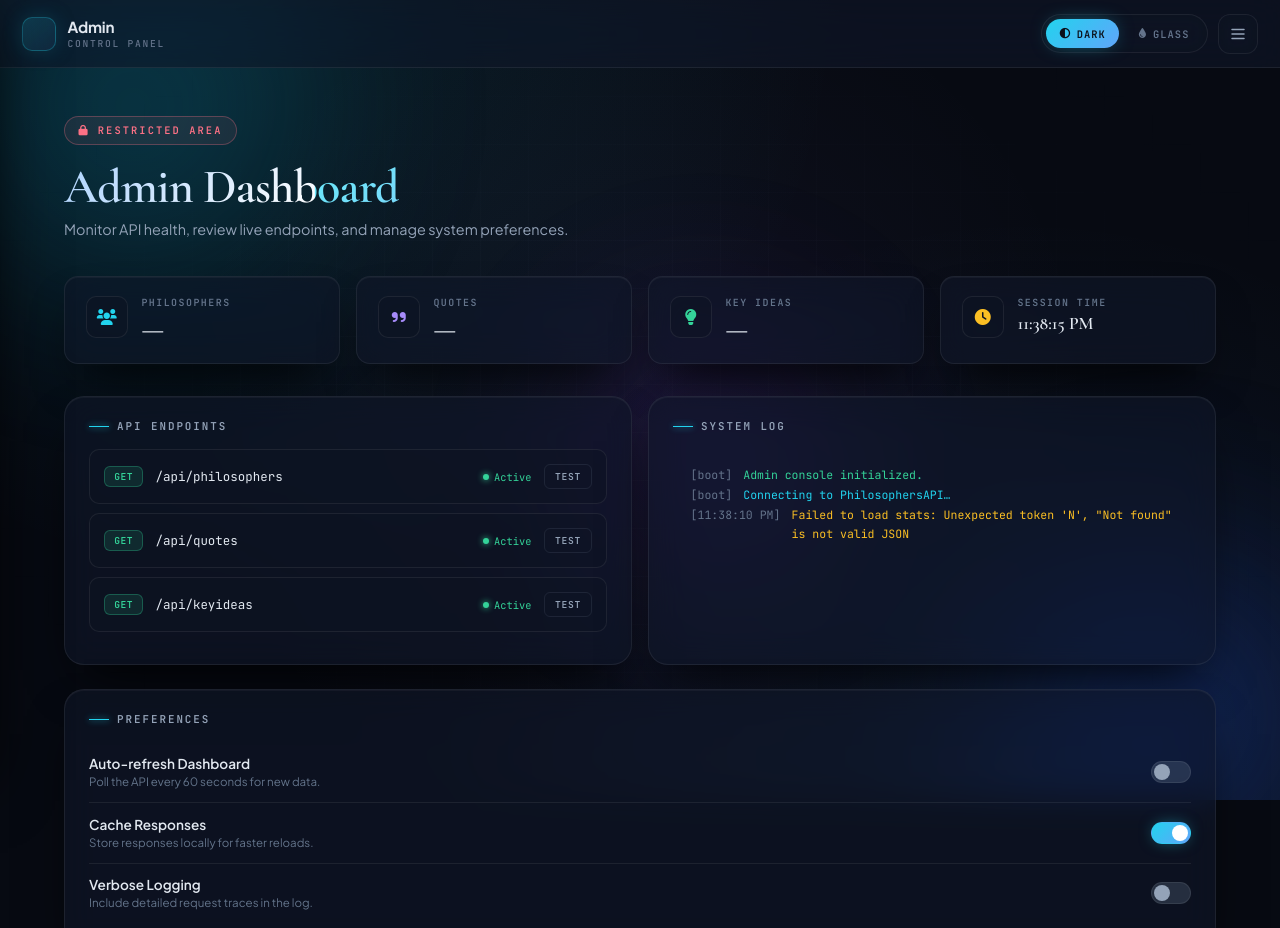
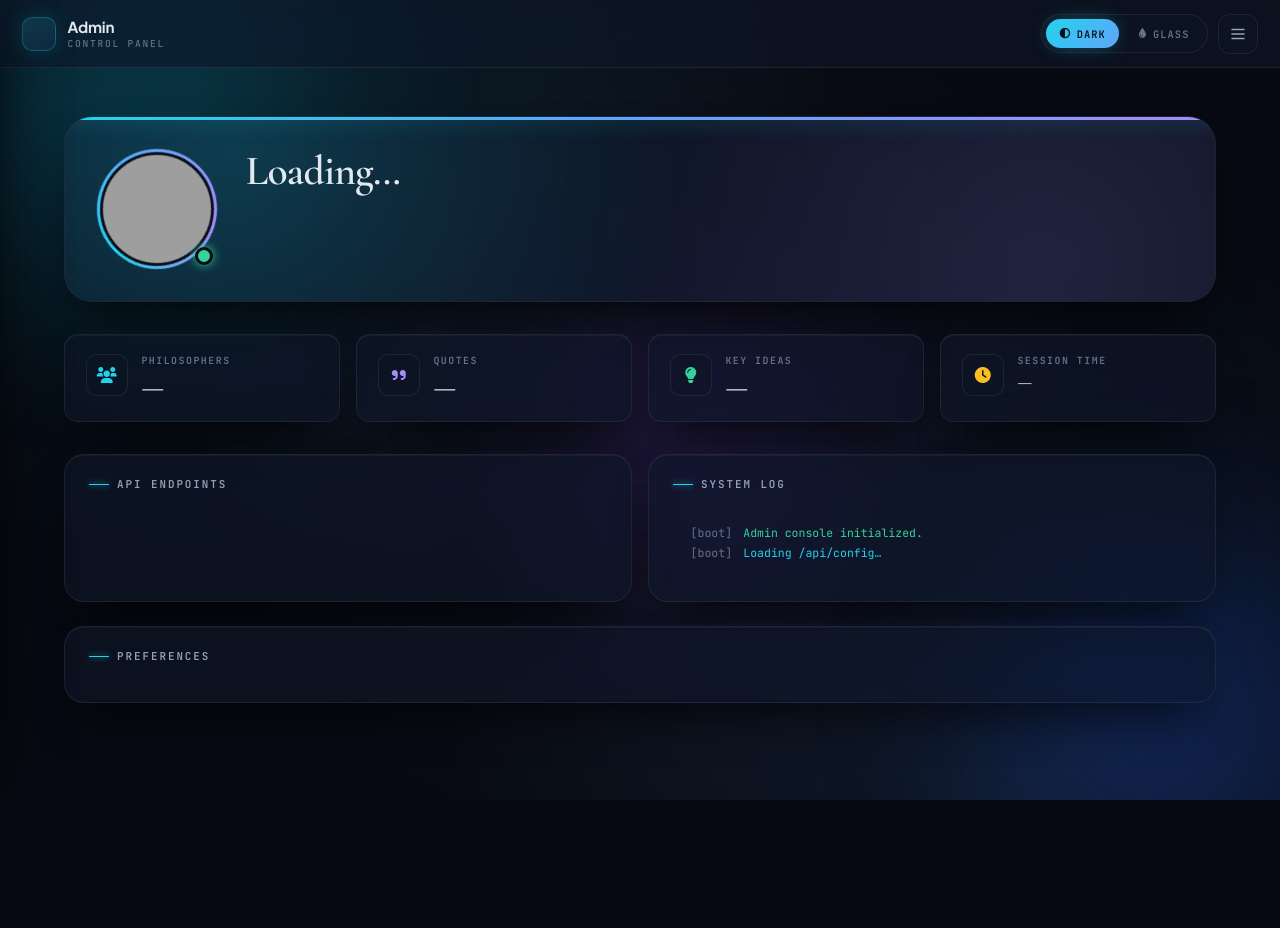
Before and after one commit to mythtiannnj/philosophy, a website: page public/admin.html in a window 1280 px wide. Shown: the top 928 px of the page. After the commit the page ends 800 px from the top, so only its background shows below. Drawn offline with nearby package versions, Linux system fonts and the light colour scheme; no server answers; grey boxes are pictures that could not be loaded; some icons are missing.

Commit message:
Update admin.html

```diff
--- a/public/admin.html
+++ b/public/admin.html
@@ -15,30 +15,184 @@
   <style>
     .container { max-width: 1200px; margin: 0 auto; padding: 2rem 1.5rem 4rem; }
 
-    header.page-head { margin-bottom: 2.4rem; }
-    header.page-head .eyebrow {
-      display: inline-flex; align-items: center; gap: 0.5rem;
-      font-family: var(--font-mono);
-      font-size: 0.65rem; font-weight: 700;
-      letter-spacing: 0.2em; text-transform: uppercase;
-      color: var(--accent-rose);
-      padding: 0.4rem 0.85rem;
-      border-radius: 999px;
-      background: rgba(251, 113, 133, 0.08);
-      border: 1px solid rgba(251, 113, 133, 0.3);
-      margin-bottom: 1rem;
+    /* ---------- Profile Hero ---------- */
+    .profile-hero {
+      position: relative;
+      border-radius: var(--radius-xl);
+      padding: 2rem;
+      margin-bottom: 2rem;
+      overflow: hidden;
     }
-    header.page-head h1 {
+    .profile-hero::before {
+      content: '';
+      position: absolute;
+      inset: 0;
+      background:
+        radial-gradient(circle at 15% 20%, rgba(34, 211, 238, 0.16), transparent 45%),
+        radial-gradient(circle at 85% 80%, rgba(167, 139, 250, 0.14), transparent 45%);
+      pointer-events: none;
+    }
+    .profile-hero::after {
+      content: '';
+      position: absolute;
+      left: 0; right: 0; top: 0;
+      height: 3px;
+      background: linear-gradient(to right, var(--accent-cyan), var(--accent-blue), var(--accent-purple));
+      box-shadow: 0 0 20px rgba(34, 211, 238, 0.6);
+    }
+
+    .profile-inner {
+      position: relative;
+      display: flex;
+      gap: 1.8rem;
+      align-items: flex-start;
+    }
+
+    .avatar-wrap { position: relative; flex-shrink: 0; }
+    .avatar-ring {
+      padding: 3px;
+      border-radius: 50%;
+      background: conic-gradient(from 0deg,
+        var(--accent-cyan), var(--accent-blue), var(--accent-purple), var(--accent-cyan));
+      animation: spin 8s linear infinite;
+    }
+    @keyframes spin { to { transform: rotate(360deg); } }
+    .avatar-inner {
+      padding: 3px;
+      border-radius: 50%;
+      background: #0b0f19;
+    }
+    .avatar-inner img {
+      width: 108px; height: 108px;
+      object-fit: cover;
+      border-radius: 50%;
+      display: block;
+      background: #0d1422;
+    }
+    .avatar-status {
+      position: absolute;
+      bottom: 4px; right: 4px;
+      width: 18px; height: 18px;
+      border-radius: 50%;
+      background: var(--accent-emerald);
+      border: 3px solid #070a12;
+      box-shadow: 0 0 10px var(--accent-emerald);
+      z-index: 2;
+    }
+
+    .profile-body { flex: 1; min-width: 0; }
+
+    .profile-name {
       font-family: var(--font-serif);
-      font-size: clamp(2rem, 4.5vw, 3rem);
+      font-size: clamp(1.9rem, 3.4vw, 2.6rem);
       font-weight: 600;
       letter-spacing: -0.02em;
       line-height: 1.1;
-      margin-bottom: 0.4rem;
+      color: var(--text);
+      display: inline-flex;
+      align-items: center;
+      gap: 0.6rem;
+      flex-wrap: wrap;
+      margin-bottom: 0.35rem;
     }
-    header.page-head p { color: var(--text-dim); font-size: 0.9rem; }
 
-    /* KPI grid */
+    .verified-badge {
+      display: inline-flex;
+      align-items: center;
+      justify-content: center;
+      width: 26px; height: 26px;
+      border-radius: 50%;
+      background: linear-gradient(135deg, #22d3ee, #3b82f6);
+      color: #ffffff;
+      box-shadow:
+        0 0 0 3px rgba(34, 211, 238, 0.15),
+        0 0 20px -4px rgba(34, 211, 238, 0.85);
+      flex-shrink: 0;
+      animation: badgePop 0.6s cubic-bezier(0.34, 1.56, 0.64, 1);
+    }
+    .verified-badge svg { width: 14px; height: 14px; }
+    @keyframes badgePop {
+      0%   { transform: scale(0); opacity: 0; }
+      60%  { transform: scale(1.15); }
+      100% { transform: scale(1); opacity: 1; }
+    }
+
+    .profile-role {
+      font-family: var(--font-mono);
+      font-size: 0.7rem;
+      font-weight: 600;
+      letter-spacing: 0.18em;
+      text-transform: uppercase;
+      color: var(--accent-cyan);
+      margin-bottom: 0.85rem;
+    }
+
+    .profile-meta {
+      display: flex; flex-wrap: wrap; gap: 1.1rem;
+      font-family: var(--font-mono);
+      font-size: 0.72rem;
+      color: var(--text-muted);
+      margin-bottom: 1.2rem;
+    }
+    .profile-meta span { display: inline-flex; align-items: center; gap: 0.35rem; }
+
+    .profile-bio {
+      font-size: 0.92rem;
+      line-height: 1.7;
+      color: var(--text-dim);
+      max-width: 68ch;
+      margin-bottom: 1.3rem;
+    }
+
+    .profile-quote {
+      border-left: 2px solid rgba(34, 211, 238, 0.5);
+      padding-left: 1rem;
+      margin-bottom: 1.3rem;
+    }
+    .profile-quote blockquote {
+      font-family: var(--font-serif);
+      font-style: italic;
+      font-size: 1.05rem;
+      color: var(--text);
+      line-height: 1.5;
+    }
+    .profile-quote .author {
+      font-family: var(--font-mono);
+      font-size: 0.7rem;
+      color: var(--accent-cyan);
+      margin-top: 0.35rem;
+      letter-spacing: 0.05em;
+    }
+
+    .profile-links { display: flex; flex-wrap: wrap; gap: 0.55rem; }
+    .profile-links a {
+      display: inline-flex; align-items: center; gap: 0.45rem;
+      font-family: var(--font-mono);
+      font-size: 0.68rem; font-weight: 700;
+      letter-spacing: 0.08em; text-transform: uppercase;
+      padding: 0.5rem 0.85rem;
+      border-radius: 10px;
+      border: 1px solid var(--border-2);
+      color: var(--text-dim);
+      background: var(--panel-soft);
+      transition: all var(--transition-fast);
+    }
+    .profile-links a:hover {
+      color: var(--accent-cyan);
+      border-color: rgba(34, 211, 238, 0.5);
+      background: rgba(34, 211, 238, 0.08);
+      box-shadow: 0 0 20px -6px rgba(34, 211, 238, 0.5);
+      transform: translateY(-2px);
+    }
+
+    @media (max-width: 640px) {
+      .profile-inner { flex-direction: column; align-items: center; text-align: center; }
+      .profile-meta, .profile-links { justify-content: center; }
+      .profile-quote { text-align: left; width: 100%; }
+      .avatar-inner img { width: 92px; height: 92px; }
+    }
+
+    /* ---------- KPIs ---------- */
     .kpi-grid {
       display: grid;
       grid-template-columns: repeat(auto-fit, minmax(200px, 1fr));
@@ -48,9 +202,7 @@
     .kpi {
       padding: 1.2rem 1.3rem;
       border-radius: var(--radius);
-      display: flex;
-      align-items: flex-start;
-      gap: 0.85rem;
+      display: flex; align-items: flex-start; gap: 0.85rem;
       transition: all var(--transition);
     }
     .kpi:hover {
@@ -78,13 +230,12 @@
     }
     .kpi-value {
       font-family: var(--font-serif);
-      font-size: 1.7rem;
-      font-weight: 600;
+      font-size: 1.7rem; font-weight: 600;
       color: var(--text);
       line-height: 1.1;
     }
 
-    /* Panels */
+    /* ---------- Panels ---------- */
     .panels {
       display: grid;
       grid-template-columns: 1fr 1fr;
@@ -111,11 +262,9 @@
       box-shadow: 0 0 6px var(--accent-cyan);
     }
 
-    /* API endpoint rows */
+    /* API rows */
     .api-row {
-      display: flex;
-      align-items: center;
-      gap: 0.8rem;
+      display: flex; align-items: center; gap: 0.8rem;
       padding: 0.85rem 0.9rem;
       border-radius: 10px;
       background: var(--panel-soft);
@@ -152,13 +301,11 @@
       color: var(--accent-emerald);
       display: inline-flex; align-items: center; gap: 0.35rem;
     }
+    .api-row .status.offline { color: var(--accent-rose); }
     .api-row .status .dot {
       width: 6px; height: 6px; border-radius: 50%;
-      background: var(--accent-emerald);
-      box-shadow: 0 0 6px var(--accent-emerald);
-    }
-    .api-row .actions {
-      display: flex; gap: 0.35rem;
+      background: currentColor;
+      box-shadow: 0 0 6px currentColor;
     }
     .mini-btn {
       font-family: var(--font-mono);
@@ -178,7 +325,7 @@
       background: rgba(34, 211, 238, 0.08);
     }
 
-    /* Terminal / log */
+    /* Terminal */
     .terminal {
       padding: 1rem 1.1rem;
       border-radius: var(--radius);
@@ -202,12 +349,8 @@
       border-bottom: 1px solid var(--border);
     }
     .setting-row:last-child { border-bottom: none; }
-    .setting-row .name {
-      font-size: 0.85rem; font-weight: 600; color: var(--text);
-    }
-    .setting-row .desc {
-      font-size: 0.72rem; color: var(--text-muted); margin-top: 2px;
-    }
+    .setting-row .name { font-size: 0.85rem; font-weight: 600; color: var(--text); }
+    .setting-row .desc { font-size: 0.72rem; color: var(--text-muted); margin-top: 2px; }
     .switch {
       position: relative;
       width: 40px; height: 22px;
@@ -231,10 +374,7 @@
       border-color: transparent;
       box-shadow: 0 0 16px -4px rgba(34, 211, 238, 0.6);
     }
-    .switch.on::after {
-      left: 20px;
-      background: #ffffff;
-    }
+    .switch.on::after { left: 20px; background: #ffffff; }
   </style>
 </head>
 <body data-theme="dark">
@@ -301,36 +441,63 @@
   <!-- Content -->
   <div class="main-shell">
     <div class="container">
-      <header class="page-head animate-reveal">
-        <span class="eyebrow"><i class="fas fa-lock"></i> Restricted area</span>
-        <h1><span class="brand-gradient-text">Admin Dashboard</span></h1>
-        <p>Monitor API health, review live endpoints, and manage system preferences.</p>
-      </header>
+      <!-- Profile Hero -->
+      <section class="profile-hero glass animate-reveal">
+        <div class="profile-inner">
+          <div class="avatar-wrap">
+            <div class="avatar-ring">
+              <div class="avatar-inner">
+                <img id="admin-avatar" src="https://iili.io/nRjM60b.jpg" alt="Admin avatar" />
+              </div>
+            </div>
+            <span class="avatar-status" title="Online"></span>
+          </div>
+
+          <div class="profile-body">
+            <h1 class="profile-name" id="admin-name">Loading…</h1>
+            <p class="profile-role" id="admin-role"></p>
+
+            <div class="profile-meta">
+              <span id="admin-location"></span>
+              <span id="admin-joined"></span>
+            </div>
+
+            <p class="profile-bio" id="admin-bio"></p>
+
+            <div class="profile-quote">
+              <blockquote id="admin-quote"></blockquote>
+              <div class="author" id="admin-quote-author"></div>
+            </div>
+
+            <div class="profile-links" id="admin-links"></div>
+          </div>
+        </div>
+      </section>
 
       <!-- KPIs -->
       <div class="kpi-grid">
-        <div class="kpi glass animate-reveal">
+        <div class="kpi glass animate-reveal" style="animation-delay:0.05s;">
           <div class="kpi-icon cyan"><i class="fas fa-users"></i></div>
           <div>
             <div class="kpi-label">Philosophers</div>
             <div class="kpi-value" id="admin-philosophers">—</div>
           </div>
         </div>
-        <div class="kpi glass animate-reveal" style="animation-delay:0.05s;">
+        <div class="kpi glass animate-reveal" style="animation-delay:0.1s;">
           <div class="kpi-icon purple"><i class="fas fa-quote-right"></i></div>
           <div>
             <div class="kpi-label">Quotes</div>
             <div class="kpi-value" id="admin-quotes">—</div>
           </div>
         </div>
-        <div class="kpi glass animate-reveal" style="animation-delay:0.1s;">
+        <div class="kpi glass animate-reveal" style="animation-delay:0.15s;">
           <div class="kpi-icon emerald"><i class="fas fa-lightbulb"></i></div>
           <div>
             <div class="kpi-label">Key Ideas</div>
             <div class="kpi-value" id="admin-ideas">—</div>
           </div>
         </div>
-        <div class="kpi glass animate-reveal" style="animation-delay:0.15s;">
+        <div class="kpi glass animate-reveal" style="animation-delay:0.2s;">
           <div class="kpi-icon amber"><i class="fas fa-clock"></i></div>
           <div>
             <div class="kpi-label">Session Time</div>
@@ -341,129 +508,30 @@
 
       <!-- Panels -->
       <div class="panels">
-        <div class="panel glass animate-reveal" style="animation-delay:0.2s;">
+        <div class="panel glass animate-reveal" style="animation-delay:0.25s;">
           <h3>API Endpoints</h3>
-
-          <div class="api-row">
-            <span class="method">GET</span>
-            <code>/api/philosophers</code>
-            <span class="status"><span class="dot"></span>Active</span>
-            <div class="actions">
-              <button class="mini-btn" onclick="pingEndpoint('/api/philosophers')">Test</button>
-            </div>
-          </div>
-
-          <div class="api-row">
-            <span class="method">GET</span>
-            <code>/api/quotes</code>
-            <span class="status"><span class="dot"></span>Active</span>
-            <div class="actions">
-              <button class="mini-btn" onclick="pingEndpoint('/api/quotes')">Test</button>
-            </div>
-          </div>
-
-          <div class="api-row">
-            <span class="method">GET</span>
-            <code>/api/keyideas</code>
-            <span class="status"><span class="dot"></span>Active</span>
-            <div class="actions">
-              <button class="mini-btn" onclick="pingEndpoint('/api/keyideas')">Test</button>
-            </div>
-          </div>
+          <div id="endpoint-list"></div>
         </div>
 
-        <div class="panel glass animate-reveal" style="animation-delay:0.25s;">
+        <div class="panel glass animate-reveal" style="animation-delay:0.3s;">
           <h3>System Log</h3>
           <div class="terminal" id="syslog">
             <div class="line"><span class="ts">[boot]</span><span class="msg ok">Admin console initialized.</span></div>
-            <div class="line"><span class="ts">[boot]</span><span class="msg info">Connecting to PhilosophersAPI…</span></div>
+            <div class="line"><span class="ts">[boot]</span><span class="msg info">Loading /api/config…</span></div>
           </div>
         </div>
       </div>
 
-      <!-- Settings -->
-      <div class="panel glass animate-reveal" style="animation-delay:0.3s;">
+      <!-- Preferences -->
+      <div class="panel glass animate-reveal" style="animation-delay:0.35s;">
         <h3>Preferences</h3>
-
-        <div class="setting-row">
-          <div>
-            <div class="name">Auto-refresh Dashboard</div>
-            <div class="desc">Poll the API every 60 seconds for new data.</div>
-          </div>
-          <div class="switch" onclick="this.classList.toggle('on')"></div>
-        </div>
-
-        <div class="setting-row">
-          <div>
-            <div class="name">Cache Responses</div>
-            <div class="desc">Store responses locally for faster reloads.</div>
-          </div>
-          <div class="switch on" onclick="this.classList.toggle('on')"></div>
-        </div>
-
-        <div class="setting-row">
-          <div>
-            <div class="name">Verbose Logging</div>
-            <div class="desc">Include detailed request traces in the log.</div>
-          </div>
-          <div class="switch" onclick="this.classList.toggle('on')"></div>
-        </div>
+        <div id="pref-list"></div>
       </div>
     </div>
   </div>
 
   <script src="/assets/js/theme.js"></script>
   <script src="/assets/js/menu.js"></script>
-  <script>
-    // --- Admin: fetch stats ---
-    function log(msg, type = 'info') {
-      const log = document.getElementById('syslog');
-      const ts = new Date().toLocaleTimeString();
-      const line = document.createElement('div');
-      line.className = 'line';
-      line.innerHTML = `<span class="ts">[${ts}]</span><span class="msg ${type}">${msg}</span>`;
-      log.appendChild(line);
-      log.scrollTop = log.scrollHeight;
-    }
-
-    async function loadStats() {
-      try {
-        const [p, q, k] = await Promise.all([
-          fetch('/api/philosophers').then(r => r.json()),
-          fetch('/api/quotes').then(r => r.json()),
-          fetch('/api/keyideas').then(r => r.json()),
-        ]);
-        document.getElementById('admin-philosophers').textContent = Array.isArray(p) ? p.length : '—';
-        document.getElementById('admin-quotes').textContent = Array.isArray(q) ? q.length : '—';
-        document.getElementById('admin-ideas').textContent = Array.isArray(k) ? k.length : '—';
-        log(`Loaded ${p.length} philosophers, ${q.length} quotes, ${k.length} ideas.`, 'ok');
-      } catch (e) {
-        log('Failed to load stats: ' + e.message, 'warn');
-      }
-    }
-
-    async function pingEndpoint(url) {
-      log(`Testing ${url}…`);
-      const start = performance.now();
-      try {
-        const r = await fetch(url);
-        const elapsed = Math.round(performance.now() - start);
-        if (!r.ok) throw new Error('HTTP ' + r.status);
-        const data = await r.json();
-        const size = Array.isArray(data) ? data.length : Object.keys(data).length;
-        log(`${url} → OK (${elapsed}ms, ${size} records)`, 'ok');
-      } catch (e) {
-        log(`${url} → FAIL (${e.message})`, 'warn');
-      }
-    }
-
-    function tick() {
-      const el = document.getElementById('admin-time');
-      if (el) el.textContent = new Date().toLocaleTimeString();
-    }
-    setInterval(tick, 1000); tick();
-
-    loadStats();
-  </script>
+  <script src="/assets/js/admin.js"></script>
 </body>
 </html>
```
